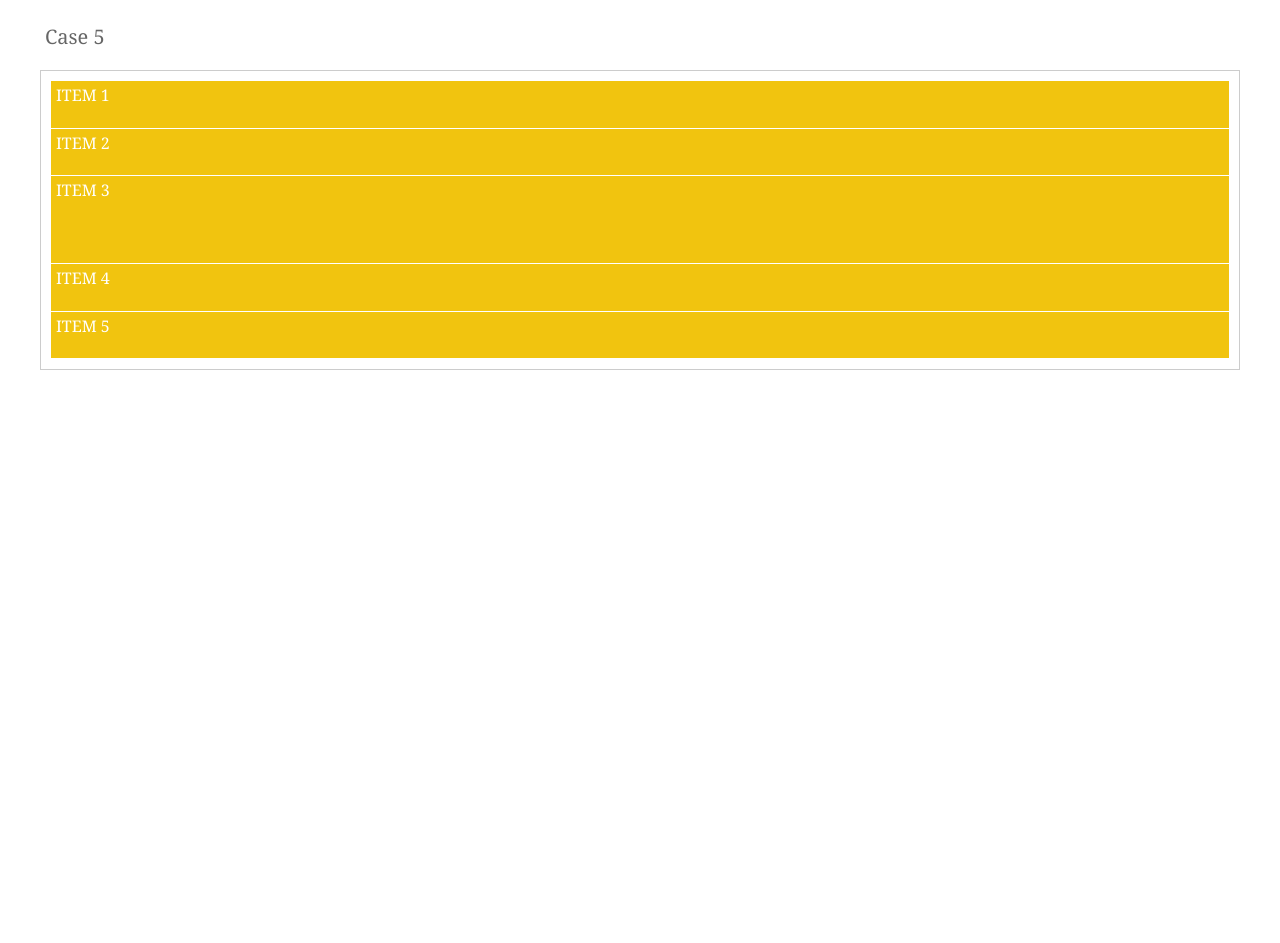
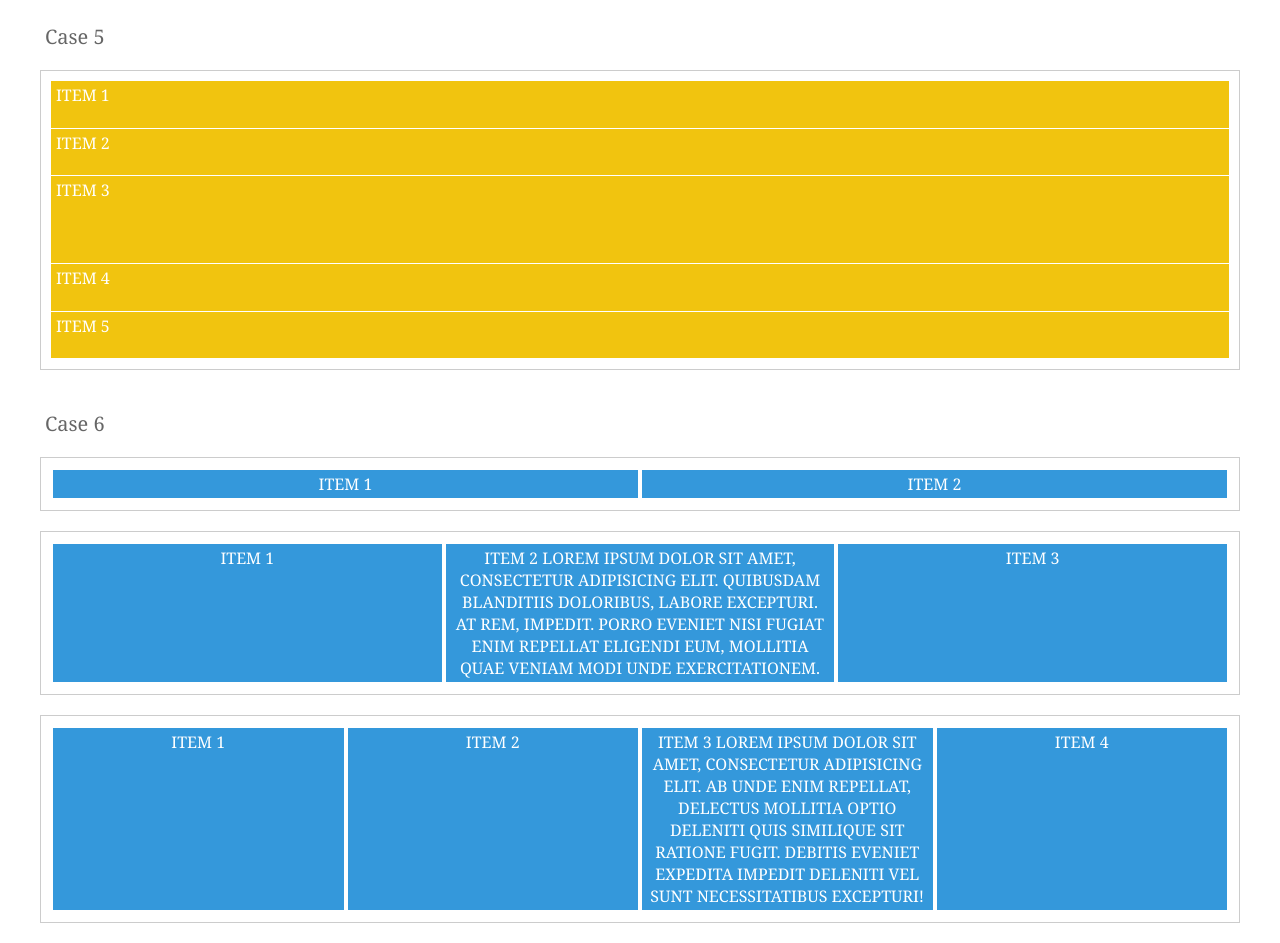
Before and after one commit to saxinte/flexbox-play, a website: page src/html/index.html in a window 1280 px wide. Shown: the part 1018-1961 px from the top of the page. Before the commit the page ends 1408 px from the top, so only its background shows below. Drawn offline with nearby package versions, Linux system fonts and the light colour scheme; files that its build step writes are made by us from their sources.

Commit message:
add case6

```diff
--- a/src/html/index.html
+++ b/src/html/index.html
@@ -60,14 +60,22 @@
 			<div class="item bg-yellow">Item 5</div>
 		</div>
 
-		<!--<h2 class="second-title">Case 6</h2>
-		<div class="test case5__container">
-			<div class="item bg-yellow">Item 1</div>
-			<div class="item bg-yellow">Item 2</div>
-			<div class="item bg-yellow middle">Item 3</div>
-			<div class="item bg-yellow">Item 4</div>
-			<div class="item bg-yellow">Item 5</div>
-		</div>-->
+		<h2 class="second-title">Case 6</h2>
+		<div class="test case6__container cols-2">
+			<div class="item bg-blue">Item 1</div>
+			<div class="item bg-blue">Item 2</div>
+		</div>
+		<div class="test case6__container cols-3">
+			<div class="item bg-blue">Item 1</div>
+			<div class="item bg-blue">Item 2 Lorem ipsum dolor sit amet, consectetur adipisicing elit. Quibusdam blanditiis doloribus, labore excepturi. At rem, impedit. Porro eveniet nisi fugiat enim repellat eligendi eum, mollitia quae veniam modi unde exercitationem.</div>
+			<div class="item bg-blue">Item 3</div>
+		</div>
+		<div class="test case6__container cols-4">
+			<div class="item bg-blue">Item 1</div>
+			<div class="item bg-blue">Item 2</div>
+			<div class="item bg-blue">Item 3 Lorem ipsum dolor sit amet, consectetur adipisicing elit. Ab unde enim repellat, delectus mollitia optio deleniti quis similique sit ratione fugit. Debitis eveniet expedita impedit deleniti vel sunt necessitatibus excepturi!</div>
+			<div class="item bg-blue">Item 4</div>
+		</div>
 
 	</div>
 
--- a/src/scss/_case6.scss
+++ b/src/scss/_case6.scss
@@ -4,5 +4,9 @@
     border:1px solid #CCC;
 }
 .case6__container .item {
-
+	border:2px solid #FFF;
+	text-align:center;
+	flex-grow:1;
+	flex-shrink:0;
+	flex-basis:0;
 }
```
